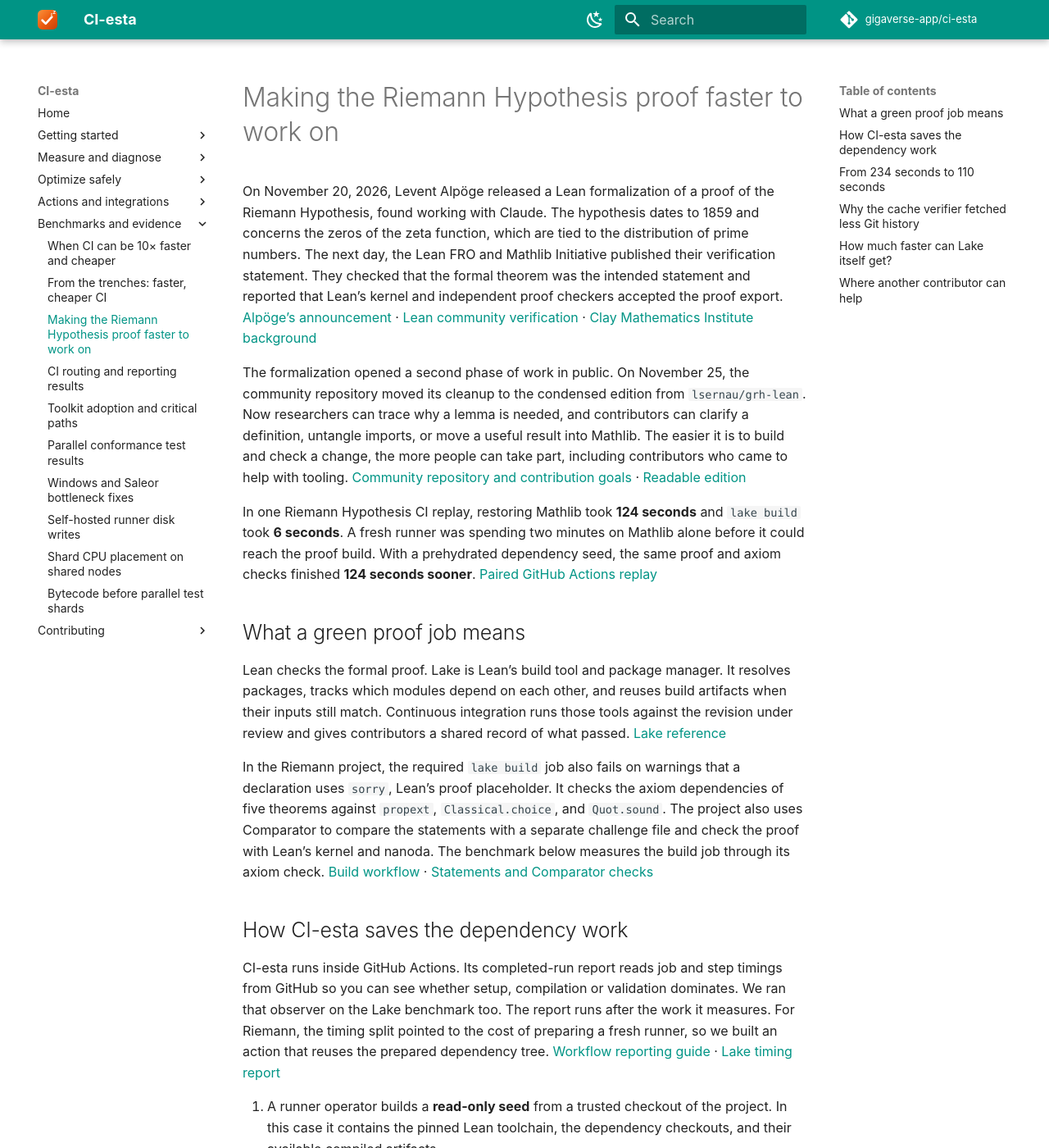
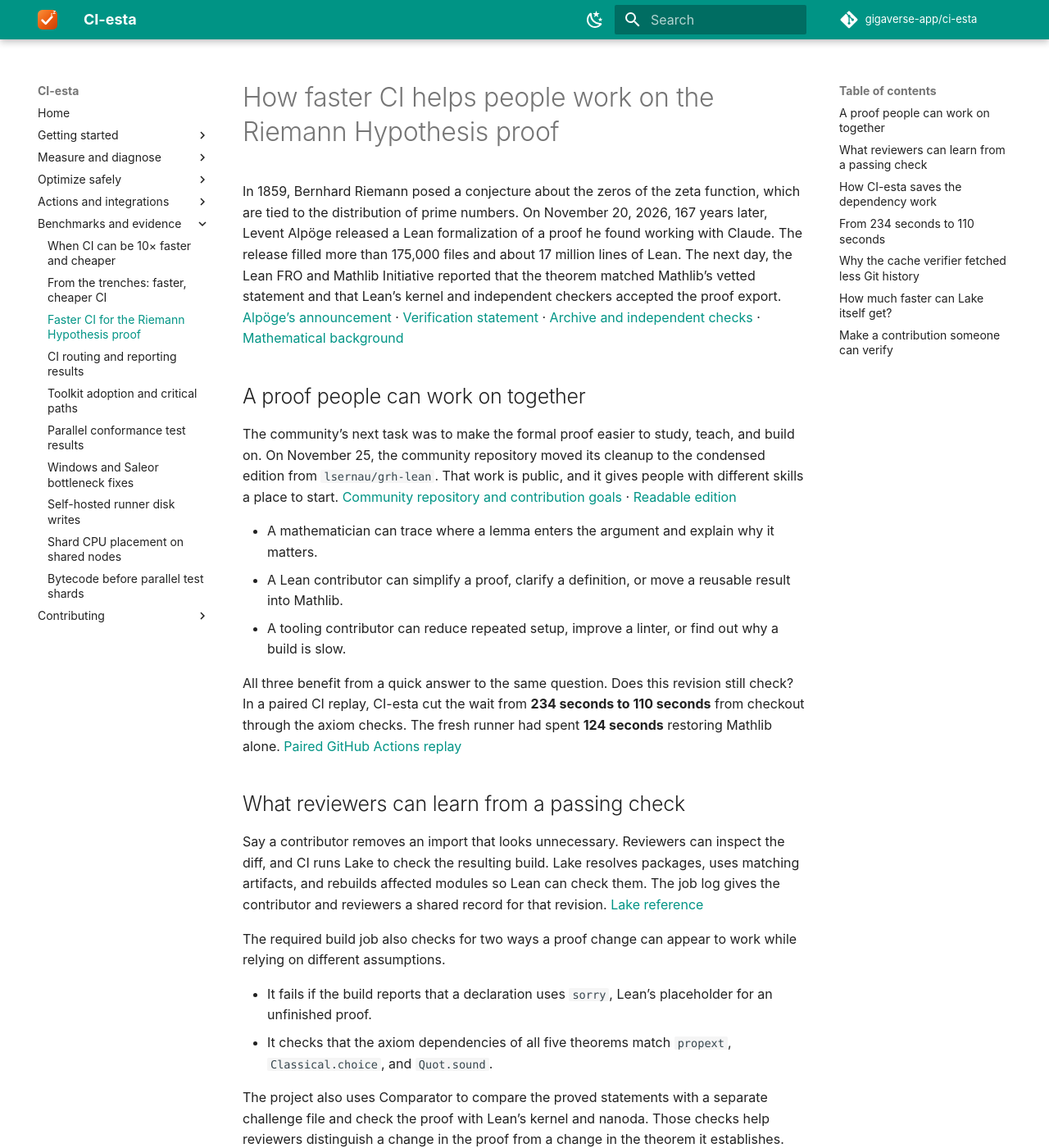
Before and after one commit to gigaverse-app/ci-esta, an MkDocs documentation site: the page built from documentation/riemann-lean-ci.md, in a window 1280 px wide and 1400 px high. Shown: the whole window at 82% size. Built offline with MkDocs 1.6.1 and Material for MkDocs 9.7.7, drawn with Linux system fonts in a browser that asks for light colours; comment, search, counter and statistics services are not loaded; some of the changed text lies outside the part shown.

Commit message:
docs: clarify how contributors can work on the Riemann proof

```diff
--- a/documentation/riemann-lean-ci.md
+++ b/documentation/riemann-lean-ci.md
@@ -1,32 +1,43 @@
 ---
-title: Making the Riemann Hypothesis proof faster to work on
-description: How CI-esta cut a Lean proof job from 234 to 110 seconds, and what a separate Lake benchmark tells us about speeding up proof development.
+title: How faster CI helps people work on the Riemann Hypothesis proof
+description: A landmark proof became a public Lean project. See how CI-esta cut the wait for a build and axiom check from 234 to 110 seconds, and where contributors can help.
 ---
 
-# Making the Riemann Hypothesis proof faster to work on
+# How faster CI helps people work on the Riemann Hypothesis proof
 
-On November 20, 2026, Levent Alpöge released a Lean formalization of a proof of the Riemann Hypothesis, found working with Claude. The hypothesis dates to 1859 and concerns the zeros of the zeta function, which are tied to the distribution of prime numbers. The next day, the Lean FRO and Mathlib Initiative published their verification statement. They checked that the formal theorem was the intended statement and reported that Lean’s kernel and independent proof checkers accepted the proof export. [Alpöge’s announcement](https://alpo.ge/remark.pdf) · [Lean community verification](https://leanprover-community.github.io/blog/posts/riemann-hypothesis/) · [Clay Mathematics Institute background](https://www.claymath.org/millennium/riemann-hypothesis/)
+In 1859, Bernhard Riemann posed a conjecture about the zeros of the zeta function, which are tied to the distribution of prime numbers. On November 20, 2026, 167 years later, Levent Alpöge released a Lean formalization of a proof he found working with Claude. The release filled more than 175,000 files and about 17 million lines of Lean. The next day, the Lean FRO and Mathlib Initiative reported that the theorem matched Mathlib’s vetted statement and that Lean’s kernel and independent checkers accepted the proof export. [Alpöge’s announcement](https://alpo.ge/remark.pdf) · [Verification statement](https://leanprover-community.github.io/blog/posts/riemann-hypothesis/) · [Archive and independent checks](https://math.mit.edu/~drew/grh/) · [Mathematical background](https://www.claymath.org/millennium/riemann-hypothesis/)
 
-The formalization opened a second phase of work in public. On November 25, the community repository moved its cleanup to the condensed edition from `lsernau/grh-lean`. Now researchers can trace why a lemma is needed, and contributors can clarify a definition, untangle imports, or move a useful result into Mathlib. The easier it is to build and check a change, the more people can take part, including contributors who came to help with tooling. [Community repository and contribution goals](https://github.com/leanprover-community/riemann-hypothesis) · [Readable edition](https://github.com/lsernau/grh-lean)
+## A proof people can work on together
 
-In one Riemann Hypothesis CI replay, restoring Mathlib took **124 seconds** and `lake build` took **6 seconds**. A fresh runner was spending two minutes on Mathlib alone before it could reach the proof build. With a prehydrated dependency seed, the same proof and axiom checks finished **124 seconds sooner**. [Paired GitHub Actions replay](https://github.com/aviadr1/riemann-hypothesis/actions/runs/45881900524)
+The community’s next task was to make the formal proof easier to study, teach, and build on. On November 25, the community repository moved its cleanup to the condensed edition from `lsernau/grh-lean`. That work is public, and it gives people with different skills a place to start. [Community repository and contribution goals](https://github.com/leanprover-community/riemann-hypothesis) · [Readable edition](https://github.com/lsernau/grh-lean)
 
-## What a green proof job means
+- A mathematician can trace where a lemma enters the argument and explain why it matters.
+- A Lean contributor can simplify a proof, clarify a definition, or move a reusable result into Mathlib.
+- A tooling contributor can reduce repeated setup, improve a linter, or find out why a build is slow.
 
-Lean checks the formal proof. Lake is Lean’s build tool and package manager. It resolves packages, tracks which modules depend on each other, and reuses build artifacts when their inputs still match. Continuous integration runs those tools against the revision under review and gives contributors a shared record of what passed. [Lake reference](https://lean-lang.org/doc/reference/latest/Build-Tools-and-Distribution/Lake/)
+All three benefit from a quick answer to the same question. Does this revision still check? In a paired CI replay, CI-esta cut the wait from **234 seconds to 110 seconds** from checkout through the axiom checks. The fresh runner had spent **124 seconds** restoring Mathlib alone. [Paired GitHub Actions replay](https://github.com/aviadr1/riemann-hypothesis/actions/runs/45881900524)
 
-In the Riemann project, the required `lake build` job also fails on warnings that a declaration uses `sorry`, Lean’s proof placeholder. It checks the axiom dependencies of five theorems against `propext`, `Classical.choice`, and `Quot.sound`. The project also uses Comparator to compare the statements with a separate challenge file and check the proof with Lean’s kernel and nanoda. The benchmark below measures the build job through its axiom check. [Build workflow](https://github.com/leanprover-community/riemann-hypothesis/blob/c5451bd3ba92480e05c4218f5221bb2900c58706/.github/workflows/build.yml) · [Statements and Comparator checks](https://github.com/leanprover-community/riemann-hypothesis#theorem-statements)
+## What reviewers can learn from a passing check
+
+Say a contributor removes an import that looks unnecessary. Reviewers can inspect the diff, and CI runs Lake to check the resulting build. Lake resolves packages, uses matching artifacts, and rebuilds affected modules so Lean can check them. The job log gives the contributor and reviewers a shared record for that revision. [Lake reference](https://lean-lang.org/doc/reference/latest/Build-Tools-and-Distribution/Lake/)
+
+The required build job also checks for two ways a proof change can appear to work while relying on different assumptions.
+
+- It fails if the build reports that a declaration uses `sorry`, Lean’s placeholder for an unfinished proof.
+- It checks that the axiom dependencies of all five theorems match `propext`, `Classical.choice`, and `Quot.sound`.
+
+The project also uses Comparator to compare the proved statements with a separate challenge file and check the proof with Lean’s kernel and nanoda. Those checks help reviewers distinguish a change in the proof from a change in the theorem it establishes. The CI-esta benchmark measures the required build job through its axiom check. [Build workflow](https://github.com/leanprover-community/riemann-hypothesis/blob/c5451bd3ba92480e05c4218f5221bb2900c58706/.github/workflows/build.yml) · [Statements and Comparator checks](https://github.com/leanprover-community/riemann-hypothesis#theorem-statements)
 
 ## How CI-esta saves the dependency work
 
-CI-esta runs inside GitHub Actions. Its completed-run report reads job and step timings from GitHub so you can see whether setup, compilation or validation dominates. We ran that observer on the Lake benchmark too. The report runs after the work it measures. For Riemann, the timing split pointed to the cost of preparing a fresh runner, so we built an action that reuses the prepared dependency tree. [Workflow reporting guide](../docs/github-actions-observability.md) · [Lake timing report](https://github.com/aviadr1/riemann-hypothesis/actions/runs/45882949920)
+CI-esta reads job and step timings from GitHub Actions after a run completes. Those timings tell you where to intervene. A build that spends most of its time downloading dependencies calls for a different change from one that spends most of its time elaborating proofs. The Riemann job pointed to dependency setup, so we built an action that reuses the prepared dependency tree. [Workflow reporting guide](../docs/github-actions-observability.md) · [CI-esta timing report for the Lake benchmark](https://github.com/aviadr1/riemann-hypothesis/actions/runs/45882949920)
 
 1. A runner operator builds a **read-only seed** from a trusted checkout of the project. In this case it contains the pinned Lean toolchain, the dependency checkouts, and their available compiled artifacts.
 2. At checkout, `restore-lean-packages` compares `lean-toolchain`, `lakefile.toml`, and `lake-manifest.json` byte for byte and checks the pinned Git revisions of the seeded packages. A missing seed, mismatched input or unsuccessful restore takes the existing dependency setup path.
 3. On a hit, the action copies the packages into the job’s own `.lake/packages`. On a reflink-capable filesystem such as Btrfs, the private copy can share data blocks with the seed until a write. With toolchain linking enabled, Elan can use the preinstalled compiler and Lake gets a writable artifact cache in the workspace by default.
 4. The project still checks Tau Ceti’s Mathlib pin and its restrictions on imports in the proof statements. Lake can fetch anything missing from the current dependency graph. The project restores its own build cache, runs `lake build`, and checks the five theorems’ axioms.
 
-The seed belongs to the runner operator, and each job gets its own writable workspace. That matters when the pipeline checks contributions from forks. The action ships in CI-esta 1.34.0, and the Riemann adoption PR documents how to provision the seed on the project’s runners. [Lean seed setup guide](../docs/lean-packages.md) · [CI-esta 1.34.0](https://github.com/gigaverse-app/ci-esta/releases/tag/v1.34.0) · [Riemann adoption PR](https://github.com/leanprover-community/riemann-hypothesis/pull/8719)
+For a pull request from a fork, the job can write to its copy of the dependencies. Future jobs get their own copies from the operator’s read-only seed. The action ships in CI-esta 1.34.0, and the Riemann adoption PR documents how to provision the seed on the project’s runners. [Lean seed setup guide](../docs/lean-packages.md) · [CI-esta 1.34.0](https://github.com/gigaverse-app/ci-esta/releases/tag/v1.34.0) · [Riemann adoption PR](https://github.com/leanprover-community/riemann-hypothesis/pull/8719)
 
 ## From 234 seconds to 110 seconds
 
@@ -75,10 +86,10 @@ We built two Lake binaries from the Lean 4.37.0-rc1 sources and changed the cand
 
 The same investigation turned up two smaller ways to help upstream. A dry-lint scan of Lake’s Lean sources rated two unrelated multiline strings as identical. That false match led to a merged fix. A selective-deps probe also showed that changing a Lake test fixture could select its reader, while changing a shared shell helper selected both tests in the probe. That gives maintainers a concrete way to try narrower CI for fixture-only edits. [Merged dry-lint fix](https://github.com/gigaverse-app/dry-lint/pull/202) · [Lake fixture dependency probe](https://github.com/aviadr1/riemann-hypothesis/actions/runs/45883619457)
 
-## Where another contributor can help
+## Make a contribution someone can verify
 
-If you want to help with the Riemann formalization, start with the project’s open issues. A clearer lemma, a smaller import tree, or a reproducible CI bottleneck gives reviewers something concrete to work with. Use the community repository’s contribution guidance to choose a change that helps maintain the proof. [Riemann Hypothesis issues](https://github.com/leanprover-community/riemann-hypothesis/issues) · [Project guidance](https://github.com/leanprover-community/riemann-hypothesis#riemann-hypothesis)
+For the Riemann formalization, pick an open issue and propose a change a reviewer can check. Explain which part of the proof gets easier to understand or maintain, or link the run that shows where CI is spending time. [Riemann Hypothesis issues](https://github.com/leanprover-community/riemann-hypothesis/issues) · [Project guidance](https://github.com/leanprover-community/riemann-hypothesis#riemann-hypothesis)
 
 If you maintain a Lean project, pick a representative proof change and measure its path to a verdict. Record runner wait and setup separately, and keep the full proof checks in both runs. If dependency hydration dominates, try a trusted seed and compare a hit with a fresh job. If module setup or proof elaboration dominates, use a warm workspace to isolate the repeated work and bring that benchmark upstream. Share the revision, toolchain, runner, and run links so the next contributor can repeat the experiment. [Measure your CI critical path](../docs/tutorials/measure-critical-path.md) · [Prehydrate Lean dependencies](../docs/lean-packages.md)
 
-The landmark result brought a large proof into a form people could check together. Shorter, reproducible feedback gives more of those people time to make it easier for the next person to understand.
+The original release made the proof available for others to check. The cleanup will determine how easily another person can understand a step, change it, and check it again.
--- a/mkdocs.yml
+++ b/mkdocs.yml
@@ -156,7 +156,7 @@ nav:
 - Benchmarks and evidence:
   - When CI can be 10× faster and cheaper: adoption-case-studies.md
   - "From the trenches: faster, cheaper CI": case-study.md
-  - Making the Riemann Hypothesis proof faster to work on: riemann-lean-ci.md
+  - Faster CI for the Riemann Hypothesis proof: riemann-lean-ci.md
   - CI routing and reporting results: docs/benchmarks/2026-10-22.md
   - Toolkit adoption and critical paths: docs/benchmarks/2026-10-23-toolkit.md
   - Parallel conformance test results: docs/benchmarks/2026-10-23-critical-execution.md
```
